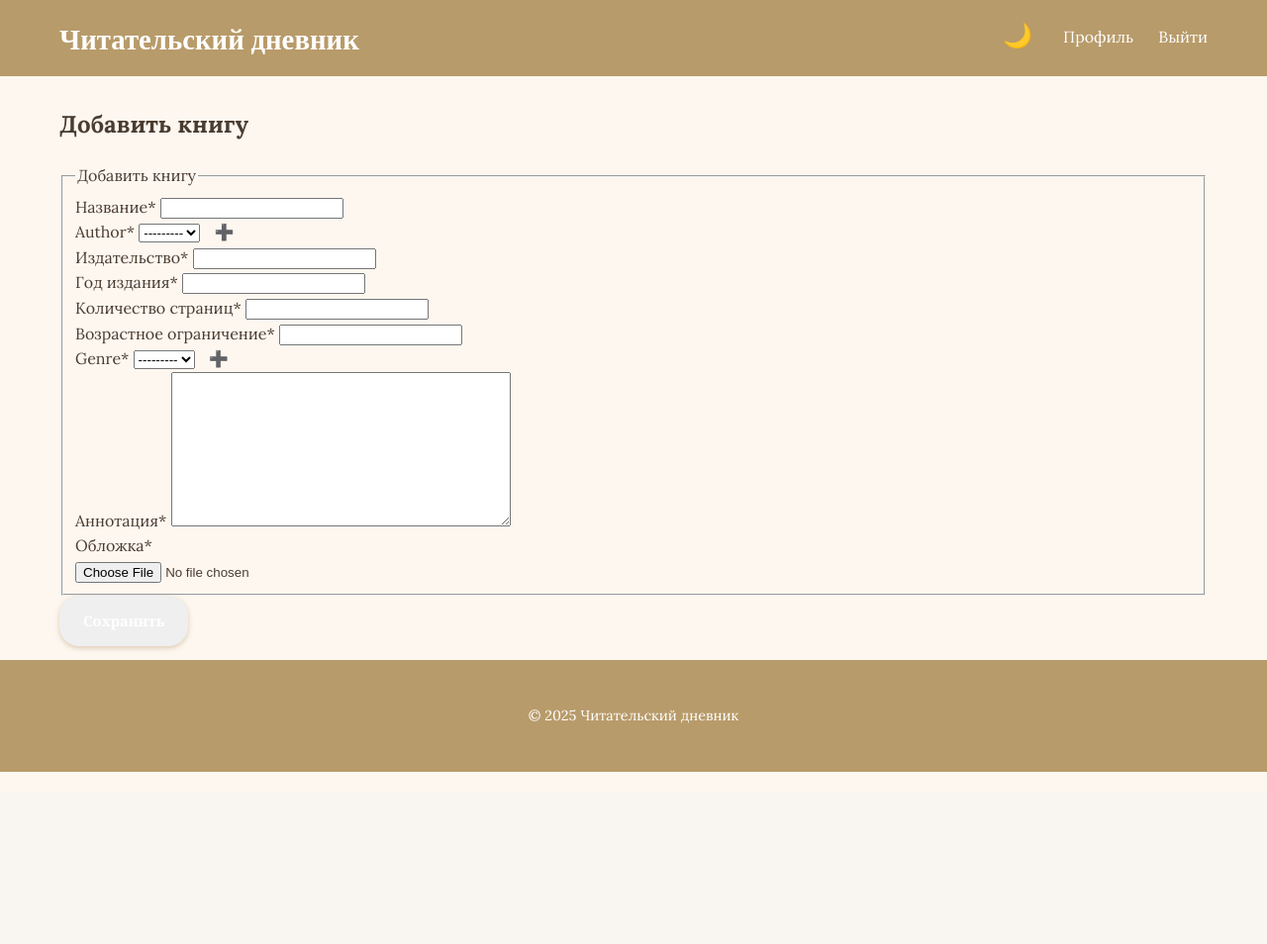
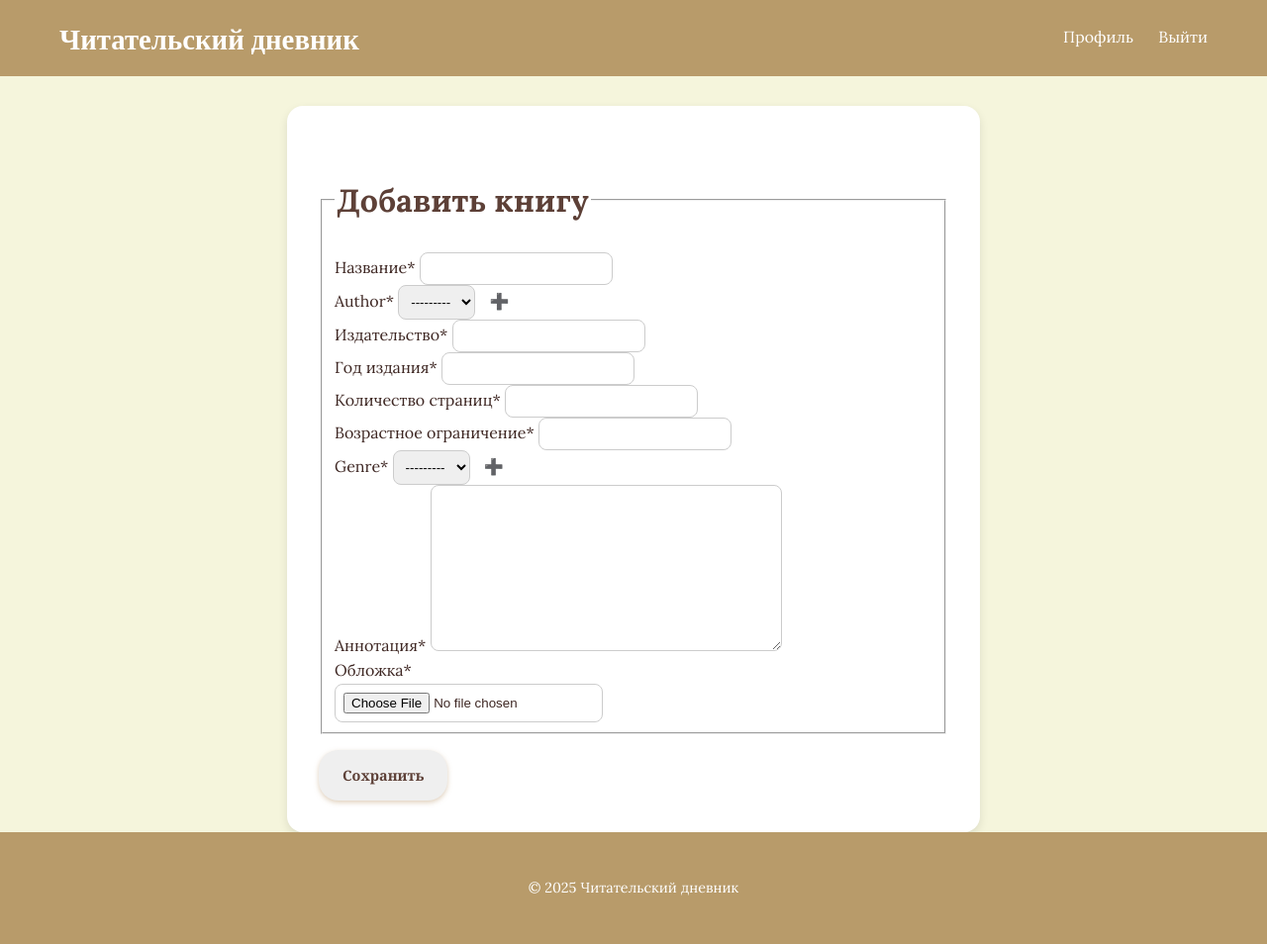
Before and after one commit to Hronaxe/book-diary, a Django app: page /profile/books in a window 1280 px wide. Shown: the whole page at 99% size. Before the commit the page ends 780 px from the top, so only its background shows below. Run offline with Django 5.2, Linux system fonts and the light colour scheme; the visitor is signed in with stand-in values (Sample User, id 1); data that the repository does not hold is empty; some libraries are stand-ins or nearby versions.

Commit message:
change style

```diff
--- a/core/templates/base.html
+++ b/core/templates/base.html
@@ -16,7 +16,6 @@
       <nav class="nav">
         <ul class="nav__list">
             {% if user.is_authenticated %}
-            <button id="theme-toggle" class="theme-toggle" aria-label="Сменить тему">🌙</button>
 
             <li><a class="nav-item nav-link" href="{% url 'profile' %}">Профиль</a></li>
             <li><a class="nav-item nav-link" href="{% url 'logout' %}">Выйти</a></li>
@@ -56,23 +55,6 @@
       <p>© 2025 Читательский дневник</p>
     </div>
   </footer>
-  <script>
-  const toggleBtn = document.getElementById('theme-toggle');
-  const prefersDark = window.matchMedia('(prefers-color-scheme: dark)').matches;
-
-  // Загружаем тему из localStorage или системную по умолчанию
-  if (localStorage.getItem('theme') === 'dark' || (!localStorage.getItem('theme') && prefersDark)) {
-    document.body.classList.add('dark-theme');
-    toggleBtn.textContent = '☀️';
-  }
-
-  toggleBtn.addEventListener('click', () => {
-    document.body.classList.toggle('dark-theme');
-    const isDark = document.body.classList.contains('dark-theme');
-    toggleBtn.textContent = isDark ? '☀️' : '🌙';
-    localStorage.setItem('theme', isDark ? 'dark' : 'light');
-  });
-</script>
 
 </body>
 </html>
--- a/core/templates/user_books/user_books.html
+++ b/core/templates/user_books/user_books.html
@@ -1,11 +1,51 @@
 {% extends 'base.html' %}
-{% load crispy_forms_tags %} {% block content %}
+{% load crispy_forms_tags %}
+
+{% block content %}
+<style>
+    body {
+        background-color: #f5f5dc; /* бежевый */
+        color: #3e2723; /* тёмно-коричневый */
+    }
+
+    h2, legend {
+        color: #5d4037; /* коричневый */
+    }
+
+    form {
+        background-color: #ffffff; /* белый */
+        padding: 2rem;
+        border-radius: 1rem;
+        box-shadow: 0 4px 10px rgba(0, 0, 0, 0.1);
+        max-width: 700px;
+        margin: auto;
+    }
+
+    .btn-outline-info {
+        border-color: #5d4037;
+        color: #5d4037;
+    }
+
+    .btn-outline-info:hover {
+        background-color: #5d4037;
+        color: white;
+    }
+
+    .form-group {
+        margin-top: 1rem;
+    }
+
+    select, input, textarea {
+        border-radius: 0.5rem;
+        border: 1px solid #ccc;
+        padding: 0.5rem;
+    }
+</style>
 
 <script>
 document.addEventListener("DOMContentLoaded", function () {
     document.querySelectorAll(".foreign-key-popup-select").forEach(function (select) {
         const url = select.getAttribute("data-popup-url");
-        console.log(url)
         if (!url) return;
 
         const plus = document.createElement("a");
@@ -37,18 +77,14 @@ function dismissAddAnotherPopup(win, newId, newRepr, fieldName) {
 </script>
 
 
-
-<h2>Добавить книгу</h2>
-
 <form method="POST" enctype="multipart/form-data">
     {% csrf_token %}
     <fieldset class="form-group">
-        <legend class="border-bottom mb-4">Добавить книгу</legend>
+        <legend class="border-bottom mb-4"><h1>Добавить книгу</h1></legend>
         {{ form|crispy }}
     </fieldset>
     <div class="form-group">
         <button class="btn btn-outline-info" type="submit">Сохранить</button>
     </div>
 </form>
-
 {% endblock %}
```
